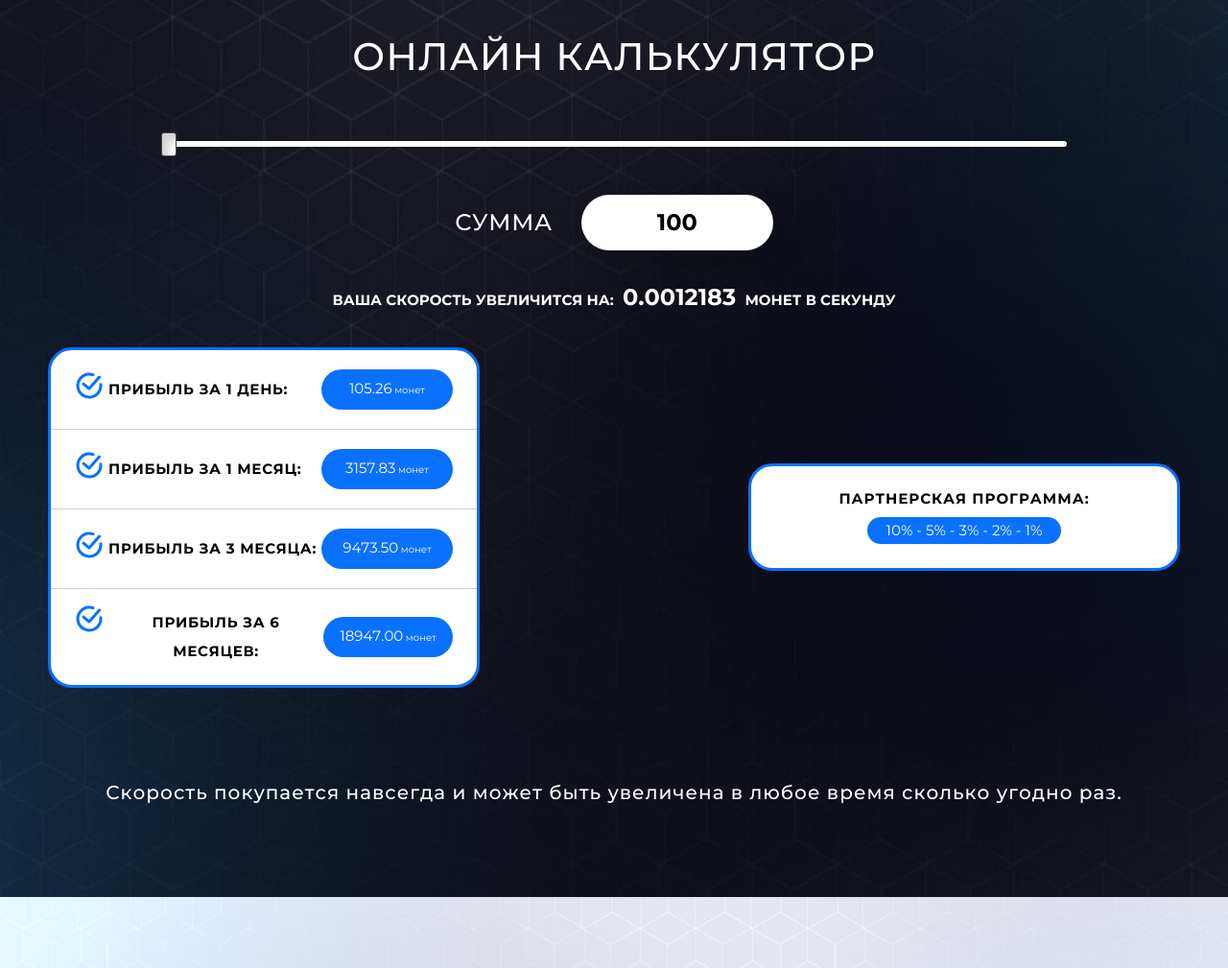
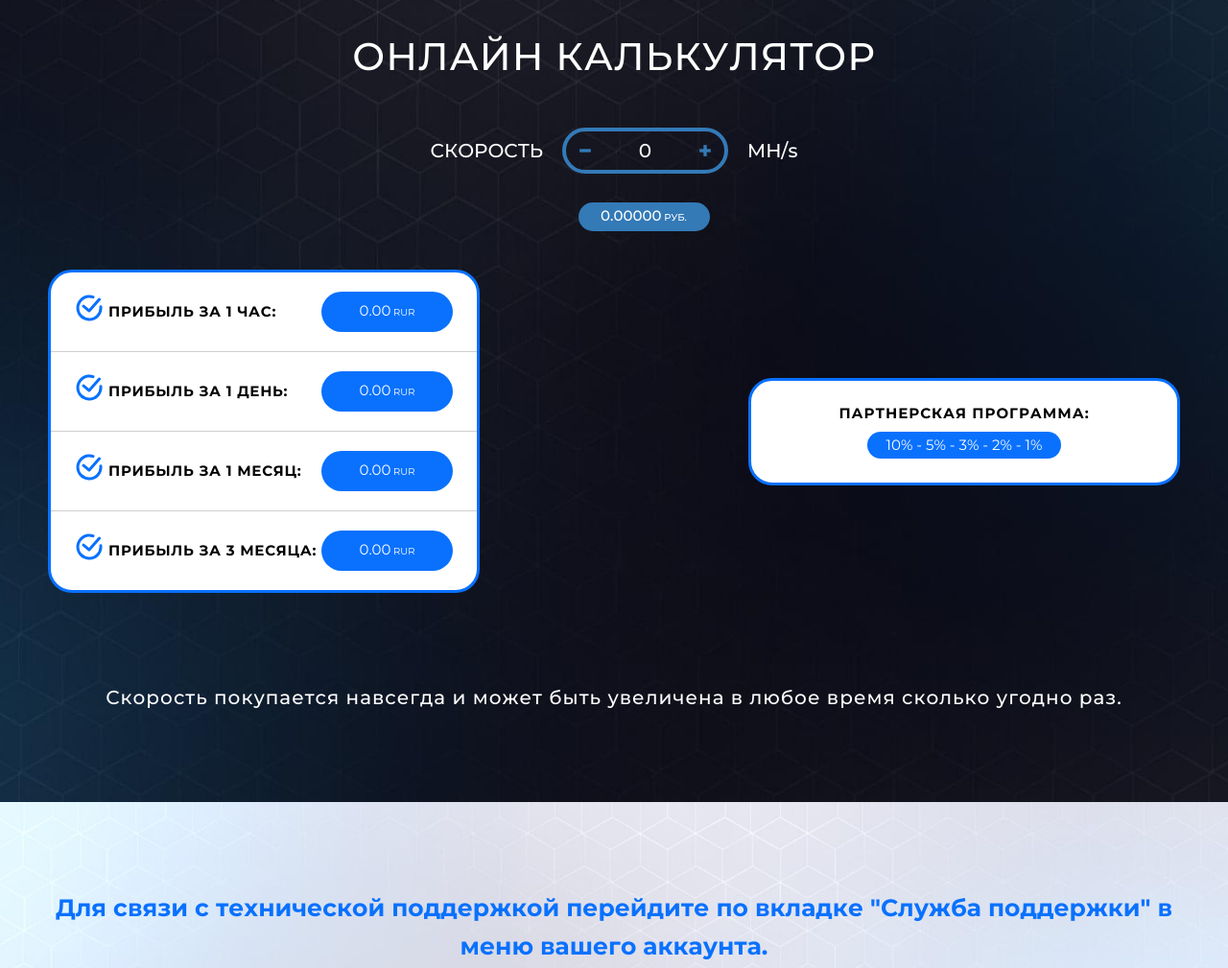
Before and after one commit to Julian6262/Like-Coin, a website: page docs/index.html in a window 1280 px wide. Shown: the part 1700-2709 px from the top of the page at 96% size. Drawn offline with Linux system fonts and the light colour scheme; files that its build step writes are made by us from their sources.

Commit message:
calculator

```diff
--- a/docs/index.html
+++ b/docs/index.html
@@ -261,34 +261,56 @@
                     ОНЛАЙН КАЛЬКУЛЯТОР
                 </h2>
 
-                <form class="calculator__sum" onsubmit="return false;">
-                    <label>
-                        <input class="calculator__line" id="calc-input" type="range" min="100" max="50000" step="1"
-                               value="100">
-                    </label>
+                <form class="calculator__sum">
+                    <div class="calculator__sum-digits">
+                        СКОРОСТЬ
+                        <div class="formInput">
+                            <button type="button" class="formInput__minus">
+                                <svg viewBox="0 0 24 24">
+                                    <line x1="5" y1="12" x2="19" y2="12"></line>
+                                </svg>
+                            </button>
+                            <label>
+                                <input class="formInput__input" type="number" min="0" max="5000"
+                                       value="0" autocomplete="off">
+                            </label>
+                            <button type="button" class="formInput__plus">
+                                <svg viewBox="0 0 24 24">
+                                    <line x1="12" y1="5" x2="12" y2="19"></line>
+                                    <line x1="5" y1="12" x2="19" y2="12"></line>
+                                </svg>
+                            </button>
+                        </div>
+                        MH/s
+                    </div>
 
-                    <label class="calculator__sum-title">
-                        СУММА
-                        <input id="calc-value" class="calculator__sum-digits" type="number" autocomplete="off">
-                    </label>
+                    <div class="calculator__sum-speed">
+                        <output class="calculator__sum-output">0.00000</output>
+                        РУБ.
+                    </div>
                 </form>
-
-                <p class="calculator__count">
-                    ВАША СКОРОСТЬ УВЕЛИЧИТСЯ НА:
-                    <output id="sp-up" class="calculator__count-speed"></output>
-                    МОНЕТ В СЕКУНДУ
-                </p>
 
                 <div class="calculator__content">
                     <div class="calculator__profit">
+                        <div class="calculator__profit-item">
+                            <div class="calculator__profit-text">
+                                ПРИБЫЛЬ ЗА 1 ЧАС:
+                            </div>
+
+                            <div class="calculator__profit-sum">
+                                <output id="hour" class="calculator__profit-digits">0.00</output>
+                                RUR
+                            </div>
+                        </div>
+
                         <div class="calculator__profit-item">
                             <div class="calculator__profit-text">
                                 ПРИБЫЛЬ ЗА 1 ДЕНЬ:
                             </div>
 
                             <div class="calculator__profit-sum">
-                                <output id="day" class="calculator__profit-digits"></output>
-                                монет
+                                <output id="day" class="calculator__profit-digits">0.00</output>
+                                RUR
                             </div>
                         </div>
 
@@ -298,8 +320,8 @@
                             </div>
 
                             <div class="calculator__profit-sum">
-                                <output id="month" class="calculator__profit-digits"></output>
-                                монет
+                                <output id="month" class="calculator__profit-digits">0.00</output>
+                                RUR
                             </div>
                         </div>
 
@@ -309,19 +331,8 @@
                             </div>
 
                             <div class="calculator__profit-sum">
-                                <output id="threeMonth" class="calculator__profit-digits"></output>
-                                монет
-                            </div>
-                        </div>
-
-                        <div class="calculator__profit-item">
-                            <div class="calculator__profit-text">
-                                ПРИБЫЛЬ ЗА 6 МЕСЯЦЕВ:
-                            </div>
-
-                            <div class="calculator__profit-sum">
-                                <output id="sixMonth" class="calculator__profit-digits"></output>
-                                монет
+                                <output id="threeMonth" class="calculator__profit-digits">0.00</output>
+                                RUR
                             </div>
                         </div>
                     </div>
--- a/docs/js/main.js
+++ b/docs/js/main.js
@@ -1,25 +1,34 @@
+let calculatorTitle = document.querySelector(".calculator__title");  // 1st page selector
+let speedupInput = document.getElementById("speedupInput");     // speedup page selector
+let accordeon = document.querySelector('.questions__items');         // questions page selector
+let table = document.querySelector(".referrals__table-contentSort"); // sorting page selector
+
+const MULTIPLIER = 0.01;
+
+
 // SCROLL-PAGE/////////////////////////////////
-let calculatorTitle = document.querySelector(".calculator__title");
-
 if (calculatorTitle) {
     let startTitle = document.querySelector(".start__title");
     let startText = document.querySelector(".start__text");
     let startItems = document.querySelectorAll(".start__item");
     let supportText = document.querySelector(".support__text");
+    let formInput = document.querySelector(".formInput");
 
     let calculatorCheck = false;
     let startCheck = false;
     let startTextCheck = false;
     let startItemCheck = false;
     let supportTextCheck = false;
+    let formInputCheck = false;
 
-    function scrollFunc() {
+    function scroll() {
         let windowPos = window.innerHeight + window.scrollY;
         let calculatorTitlePos = windowPos - calculatorTitle.offsetTop;
         let startTitlePos = windowPos - startTitle.offsetTop;
         let startTextPos = windowPos - startText.offsetTop;
         let startItemPos = windowPos - startItems[0].offsetTop;
         let supportTextPos = windowPos - supportText.offsetTop;
+        let formInputPos = windowPos - formInput.offsetTop;
 
         if (calculatorTitlePos >= 0 && calculatorCheck === false) {
             calculatorCheck = true;
@@ -64,23 +73,31 @@ if (calculatorTitle) {
                 item.classList.remove('start__item--fade');
             });
         }
+
+        if (formInputPos >= 0 && formInputCheck === false) {
+            formInputCheck = true;
+            formInput.classList.add('formInput--fade');
+        } else if (formInputPos < 0 && formInputCheck === true) {
+            formInputCheck = false;
+            formInput.classList.remove('formInput--fade');
+        }
     }
 
-    scrollFunc();
+    scroll();
 
-    window.addEventListener('resize', scrollFunc);
-    window.addEventListener('scroll', scrollFunc);
+    window.addEventListener('resize', scroll);
+    window.addEventListener('scroll', scroll);
 }
 
 
 // CARDS/////////////////////////////////
-let cards = document.querySelectorAll(".start__item");
+if (calculatorTitle) {
+    let cards = document.querySelectorAll(".start__item");
 
-if (cards) {
     cards.forEach((item) => {
         item.addEventListener("mousemove", (e) => {
-            for (const card of cards) {
-                const rect = card.getBoundingClientRect(),
+            for (let card of cards) {
+                let rect = card.getBoundingClientRect(),
                     x = e.clientX - rect.left,
                     y = e.clientY - rect.top;
                 card.style.setProperty("--mouse-x", `${x}px`);
@@ -92,10 +109,10 @@ if (cards) {
 
 
 // SWIPER/////////////////////////////////
-const topCrypto = document.querySelector('.top__crypto');
+if (calculatorTitle) {
+    let topCrypto = document.querySelector('.top__crypto');
 
-if (topCrypto) {
-    let swiper = new Swiper(topCrypto, {
+    new Swiper(topCrypto, {
         slidesPerView: 3,
         freeMode: true,
         grabCursor: true,
@@ -108,82 +125,119 @@ if (topCrypto) {
 
 
 // CALCULATOR/////////////////////////////////
-if (document.querySelector('.calculator')) {
-    const multiplier = 0.0000121832359;
-    const multiplierDay = 86400;
+if (calculatorTitle) {
+    let idTimeout;
+    let idTimeoutDown;
+    let idTimeoutUp;
 
-    const calcOutput = document.getElementById("calc-value");
-    const calcInput = document.getElementById("calc-input");
-    const speedUp = document.getElementById("sp-up");
-    const day = document.getElementById("day");
-    const month = document.getElementById("month");
-    const threeMonth = document.getElementById("threeMonth");
-    const sixMonth = document.getElementById("sixMonth");
+    let calcInput = document.querySelector(".formInput__input");
+    let calculatorSpeed = document.querySelector(".calculator__sum-output");
+    let inputMinus = document.querySelector(".formInput__minus");
+    let inputPlus = document.querySelector(".formInput__plus");
+    let hour = document.getElementById("hour");
+    let day = document.getElementById("day");
+    let month = document.getElementById("month");
+    let threeMonth = document.getElementById("threeMonth");
 
     function calculate() {
-        speedUp.value = (Math.round((calcInput.value * multiplier) * 10000000) / 10000000).toFixed(7);
-        day.value = (speedUp.value * multiplierDay).toFixed(2);
-        month.value = (speedUp.value * multiplierDay * 30).toFixed(2);
-        threeMonth.value = (speedUp.value * multiplierDay * 30 * 3).toFixed(2);
-        sixMonth.value = (speedUp.value * multiplierDay * 30 * 6).toFixed(2);
+        calculatorSpeed.value = (0).toFixed(5);
+
+        if (calcInput.value > 5000) {
+            calcInput.value = 5000;
+        }
+
+        if (calcInput.value < 0 || calcInput.value === "") {
+            calcInput.value = 0;
+        }
+
+        hour.value = (calcInput.value * MULTIPLIER).toFixed(2);
+        day.value = (hour.value * 24).toFixed(2);
+        month.value = (day.value * 30).toFixed(2);
+        threeMonth.value = (month.value * 3).toFixed(2);
+
+        clearTimeout(idTimeout);
+
+        idTimeout = setInterval(() => {
+            calculatorSpeed.value = (+calculatorSpeed.value + 0.00001).toFixed(5);
+        }, 3600);
     }
 
-    calcOutput.value = calcInput.value;
-    calculate();
+    calcInput.addEventListener("keydown", (event) => {
+        if (isNaN(event.key) && event.key !== 'Backspace' && event.key !== 'ArrowUp'
+            && event.key !== 'ArrowDown' && event.key !== 'ArrowLeft' && event.key !== 'ArrowRight') {
+            event.preventDefault();
+        }
+    });
 
-    calcInput.addEventListener("input", (event) => {
-        calcOutput.value = event.target.value;
+    calcInput.addEventListener("input", () => {
         calculate();
     });
 
-    calcOutput.addEventListener("input", (event) => {
+    inputMinus.addEventListener("mousedown", () => {
+        idTimeoutDown = setInterval(() => {
+            calcInput.value = +calcInput.value - 1
+            calculate();
+        }, 30);
+    });
 
-        if (event.target.value > 50000) {
-            event.target.value = 50000;
-        }
+    inputMinus.addEventListener("mouseup", () => {
+        clearTimeout(idTimeoutDown);
+    });
 
-        if (event.target.value < 1) {
-            event.target.value = 1;
-        }
 
-        calcInput.value = event.target.value;
-        calculate();
+
+    inputPlus.addEventListener("mousedown", () => {
+        idTimeoutUp = setInterval(() => {
+            calcInput.value = +calcInput.value + 1
+            calculate();
+        }, 30);
+    });
+
+    inputPlus.addEventListener("mouseup", () => {
+        clearTimeout(idTimeoutUp);
     });
 }
 
 
-// SPEEDUP-COUNT/////////////////////////////////
-if (document.querySelector('.speedup')) {
-    const speedupInput = document.getElementById("speedupInput");
-    const speedupOutput = document.getElementById("speedupOutput");
+// SPEEDUP-COUNT/////////////////////////////////  !!!!!!!!!!!!!!!!!!!  ДОДЕЛАТЬ  !!!!!!!!!!!!!!!!!!!!!!!!!
+if (speedupInput) {
+    let speedupOutput = document.getElementById("speedupOutput");
 
-    speedupOutput.value = (Math.round((speedupInput.value * multiplier) * 10000000) / 10000000).toFixed(7);
+    speedupOutput.value = (Math.round((speedupInput.value * MULTIPLIER) * 10000000) / 10000000).toFixed(5);
 
     speedupInput.addEventListener("input", (event) => {
 
-        if (event.target.value > 50000) {
-            event.target.value = 50000;
+        if (event.target.value > 5000) {
+            event.target.value = 5000;
         }
 
-        if (event.target.value < 1) {
-            event.target.value = 1;
+        if (event.target.value < 0 || event.target.value === "") {
+            event.target.value = 0;
         }
 
-        if (event.target.value > 99 && event.target.value < 50001) {
-            speedupOutput.value = (Math.round((speedupInput.value * multiplier) * 10000000) / 10000000).toFixed(7);
+        if (event.target.value >= 0 && event.target.value < 5001) {
+            speedupOutput.value = (Math.round((speedupInput.value * MULTIPLIER) * 10000000) / 10000000).toFixed(5);
         }
     });
 }
 
 
 // MODAL////////////////////////////////////////////////
-const modal = document.querySelector('.modal');
+let footerRules = document.querySelector('.footer__rules');
+let modal = document.querySelector('.modal');
+let contentBtn = document.querySelector('.main__content-btn');
 
-document.addEventListener("click", (e) => {
-    if (e.target.classList.contains("footer__rules") || e.target.classList.contains("main__content-btn")) {
+footerRules.addEventListener("click", () => {
+    modal.classList.add('modal--active');
+});
+
+if (contentBtn) {
+    contentBtn.addEventListener("click", () => {
         modal.classList.add('modal--active');
-    }
+    });
+}
 
+modal.addEventListener("click", (e) => {
     if (e.target.classList.contains("modal") || e.target.classList.contains("modal__svg")) {
         modal.classList.remove('modal--active');
     }
@@ -197,9 +251,9 @@ document.addEventListener('keyup', (e) => {
 
 
 // SCROLL-MENU/////////////////////////////////////////////
-const menu = document.querySelectorAll(".menu__item--scroll");
+if (calculatorTitle) {
+    let menu = document.querySelectorAll(".menu__item--scroll");
 
-if (menu) {
     menu.forEach((item) => {
         item.addEventListener("click", (e) => {
             e.preventDefault();
@@ -214,13 +268,12 @@ if (menu) {
 
 
 // ACCORDEON/////////////////////////////////
-if (document.querySelector('.questions')) {
-    const accordeon = document.querySelector('.questions__items');
-    const accordeonTitles = accordeon.querySelectorAll('.questions__header');
+if (accordeon) {
+    let accordeonTitles = accordeon.querySelectorAll('.questions__header');
 
     accordeonTitles.forEach.call(accordeonTitles, function (accordeonTitle) {
         accordeonTitle.addEventListener('click', function () {
-            const currentText = accordeonTitle.parentElement.querySelector('.questions__text')
+            let currentText = accordeonTitle.parentElement.querySelector('.questions__text')
             accordeonTitle.classList.toggle('questions__header--active');
             currentText.classList.toggle('questions__text--visible');
 
@@ -235,11 +288,11 @@ if (document.querySelector('.questions')) {
 
 
 // TABLE-STATUS/////////////////////////////////
-const payoutStatus = document.querySelectorAll('.payout-status');
-const depositStatus = document.querySelectorAll('.deposit-status');
-const historyStatus = document.querySelectorAll('.history-status');
-const supportsStatus = document.querySelectorAll('.supports-status');
-const cryptoColor = document.querySelectorAll('.top__crypto-color');
+let payoutStatus = document.querySelectorAll('.payout-status');
+let depositStatus = document.querySelectorAll('.deposit-status');
+let historyStatus = document.querySelectorAll('.history-status');
+let supportsStatus = document.querySelectorAll('.supports-status');
+let cryptoColor = document.querySelectorAll('.top__crypto-color');
 
 if (depositStatus) {
     depositStatus.forEach((item) => {
@@ -288,11 +341,11 @@ if (cryptoColor) {
 
 
 // COPY/////////////////////////////////
-const cryptoWallet = document.querySelector('.crypto__content-wallet');
-const referralsInput = document.querySelector('.referrals__form-input');
+let cryptoWallet = document.querySelector('.crypto__content-wallet');
+let referralsInput = document.querySelector('.referrals__form-input');
 
 if (cryptoWallet) {
-    const cryptoBtn = document.querySelector('.crypto__content-btn');
+    let cryptoBtn = document.querySelector('.crypto__content-btn');
 
     cryptoBtn.addEventListener("click", () => {
         navigator.clipboard.writeText(cryptoWallet.innerText);
@@ -301,7 +354,7 @@ if (cryptoWallet) {
 }
 
 if (referralsInput) {
-    const referralsBtn = document.querySelector('.referrals__form-btn');
+    let referralsBtn = document.querySelector('.referrals__form-btn');
 
     referralsBtn.addEventListener("click", () => {
         navigator.clipboard.writeText(referralsInput.value);
@@ -311,8 +364,6 @@ if (referralsInput) {
 
 
 // SELECT/////////////////////////////////
-const table = document.querySelector(".referrals__table-contentSort");
-
 if (table) {
     let tbody = table.querySelector(".referrals__table-tbody");
     let select = document.querySelector(".referrals__formSort-select");
--- a/docs/scss/default.scss
+++ b/docs/scss/default.scss
@@ -44,6 +44,17 @@ li {
     list-style: none;
 }
 
+input[type="number"]::-webkit-outer-spin-button,
+input[type="number"]::-webkit-inner-spin-button,
+input[type=number]::-webkit-inner-spin-button,
+input[type=number]::-webkit-outer-spin-button {
+    -webkit-appearance: none;
+}
+
+input[type="number"] {
+    -moz-appearance: textfield;
+}
+
 .container {
     max-width: 1210px; //увеличить на 30px
     margin: 0 auto;
--- a/docs/scss/style.scss
+++ b/docs/scss/style.scss
@@ -1058,7 +1058,6 @@
 .calculator {
     background: url("../img/bg-b.jpg") no-repeat center / cover;
     text-align: center;
-    //padding-top: 80px;
 
     &__title {
         font-size: 4rem;
@@ -1076,80 +1075,85 @@
             transform: translateY(0);
             opacity: 1;
         }
-
-    }
-
-    &__line {
-        appearance: none;
-        height: 6px;
-        margin-bottom: 50px;
-        width: 80%;
-        outline: none;
-        border-radius: 50px;
-
-        &::-webkit-slider-thumb {
-            appearance: none;
-            border: 1px solid #484848;
-            height: 25px;
-            width: 16px;
-            border-radius: 3px;
-            background: #ffffff;
-            cursor: pointer;
-            margin-top: 0;
-            box-shadow: 0.3em 0.3em 0.4em rgba(193, 194, 197, 0.75) inset, -0.3em -0.3em 0.4em #fff inset;
-        }
-
-        &::-moz-range-thumb {
-            appearance: none;
-            border: 1px solid #484848;
-            height: 25px;
-            width: 16px;
-            border-radius: 3px;
-            background: #ffffff;
-            cursor: pointer;
-            margin-top: 0;
-            box-shadow: 0.3em 0.3em 0.4em rgba(193, 194, 197, 0.75) inset, -0.3em -0.3em 0.4em #fff inset;
-        }
-
-        &::-ms-thumb {
-            appearance: none;
-            border: 1px solid #484848;
-            height: 25px;
-            width: 16px;
-            border-radius: 3px;
-            background: #ffffff;
-            cursor: pointer;
-            margin-top: 0;
-            box-shadow: 0.3em 0.3em 0.4em rgba(193, 194, 197, 0.75) inset, -0.3em -0.3em 0.4em #fff inset;
-        }
     }
 
     &__sum {
-        font-size: 2.4rem;
-        line-height: 24px;
+        font-size: 2rem;
         font-weight: 500;
         margin-bottom: 40px;
-        letter-spacing: 0.7px;
-    }
-
-    &__sum-title {
         color: white;
+        display: flex;
+        flex-direction: column;
+        align-items: center;
+    }
+
+    &__sum-digits {
         display: flex;
         align-items: center;
         justify-content: center;
     }
 
-    &__sum-digits {
-        color: black;
-        padding: 15px 40px;
-        margin-left: 30px;
-        width: 200px;
+    &__sum-speed {
+        margin-top: 30px;
+        margin-left: 62px;
+        padding: 5px 0;
+        font-size: 1rem;
+        background-color: #337AB7;
         border-radius: 50px;
-        font-weight: 700;
-        border: none;
-        outline: none;
-        box-shadow: 11px 13px 20px 8px rgba(0, 0, 0, .09);
-        text-align: center;
+        color: #fff;
+        text-align: center;
+        width: 137px;
+    }
+
+    &__sum-output {
+        font-size: 1.5rem;
+    }
+
+    .formInput {
+        display: flex;
+        border-radius: 26px;
+        margin: 0 20px 0 20px;
+        border: 4px solid #337AB7;
+        opacity: 0;
+        width: 0;
+
+        &--fade {
+            opacity: 1;
+            width: 100%;
+            transition: 1.5s;
+        }
+    }
+
+    .formInput__minus,
+    .formInput__plus,
+    .formInput__input {
+        height: 40px;
+        width: 40px;
+        border: 0;
+
+        background: transparent;
+        cursor: pointer;
+        outline: 0;
+    }
+
+    .formInput__input {
+        width: 85px;
+        text-align: center;
+        font-weight: 500;
+        color: white;
+    }
+
+    .formInput__minus svg,
+    .formInput__plus svg {
+        stroke: #337AB7;
+        stroke-width: 4;
+        transition: 0.5s;
+        margin: 10px;
+    }
+
+    .formInput__minus:hover svg,
+    .formInput__plus:hover svg {
+        stroke: white;
     }
 
     &__count {
@@ -1255,22 +1259,6 @@
         font-weight: 500;
         letter-spacing: 1px;
     }
-}
-
-input[type="number"]::-webkit-outer-spin-button,
-input[type="number"]::-webkit-inner-spin-button {
-    -webkit-appearance: none;
-    margin: 0;
-}
-
-input[type=number]::-webkit-inner-spin-button,
-input[type=number]::-webkit-outer-spin-button {
-    -webkit-appearance: none;
-    margin: 0;
-}
-
-input[type="number"] {
-    -moz-appearance: textfield;
 }
 
 
```
Also changed, not shown: docs/css/style.min.css, docs/js/main.min.js.
